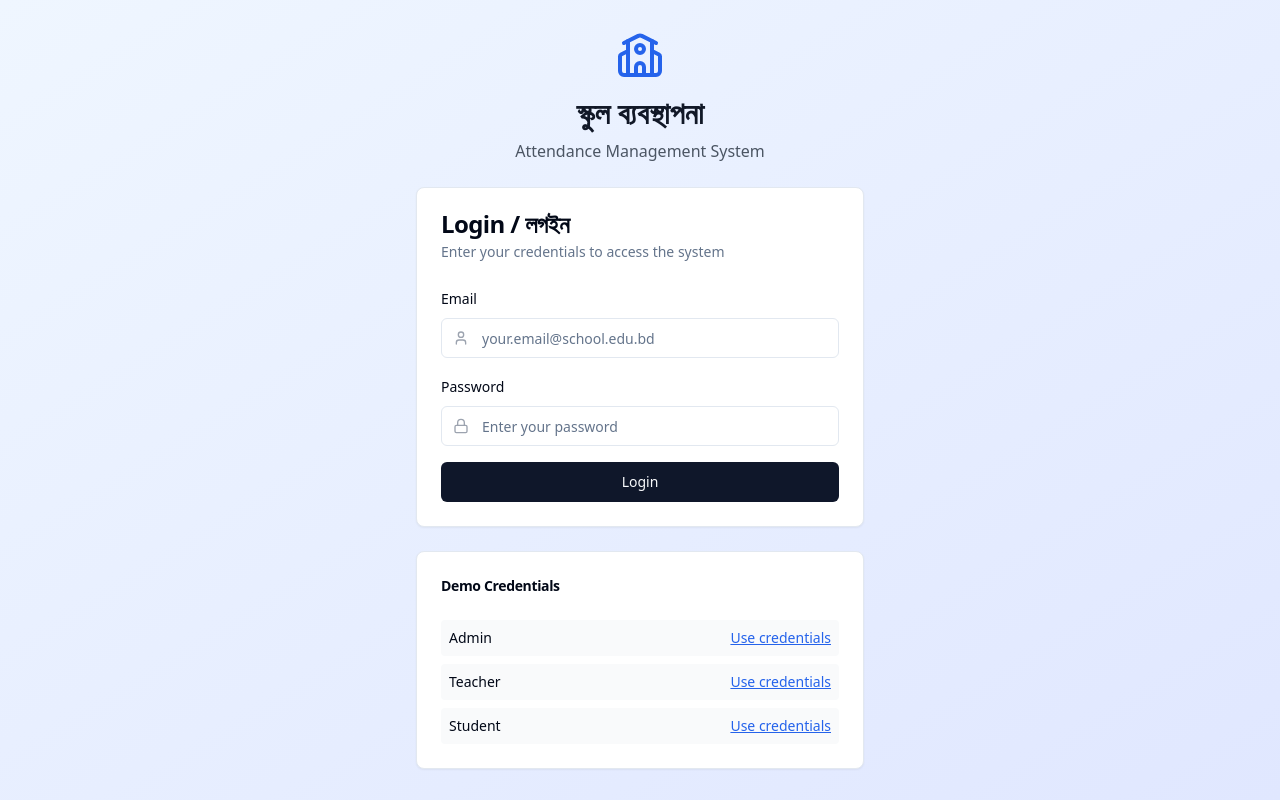
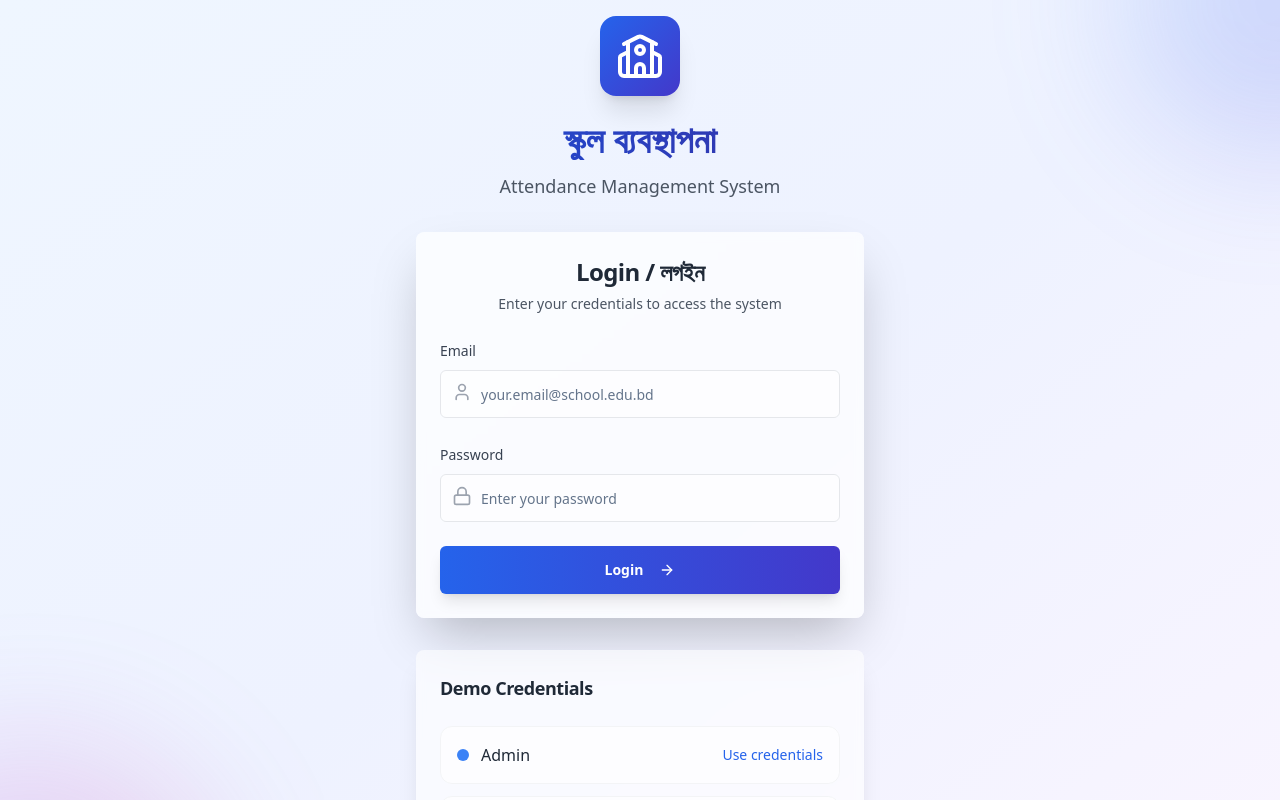
Before and after one commit to itzrana/shikkha-sathi-system, a React (Vite) app: page / in a window 1280 px wide. Shown: the top 800 px of the page. Built offline with nearby package versions, Linux system fonts and the light colour scheme.

Commit message:
Redesign UI
Refactor and redesign the user interface for improved aesthetics and user experience.

```diff
--- a/src/components/auth/LoginForm.tsx
+++ b/src/components/auth/LoginForm.tsx
@@ -6,7 +6,7 @@ import { Input } from '@/components/ui/input';
 import { Label } from '@/components/ui/label';
 import { Card, CardContent, CardDescription, CardHeader, CardTitle } from '@/components/ui/card';
 import { Alert, AlertDescription } from '@/components/ui/alert';
-import { Loader2, School, User, Lock } from 'lucide-react';
+import { Loader2, School, User, Lock, ArrowRight } from 'lucide-react';
 
 const LoginForm: React.FC = () => {
   const [email, setEmail] = useState('');
@@ -26,98 +26,118 @@ const LoginForm: React.FC = () => {
   };
 
   const demoCredentials = [
-    { email: 'admin@school.edu.bd', password: 'admin123', role: 'Admin' },
-    { email: 'teacher@school.edu.bd', password: 'teacher123', role: 'Teacher' },
-    { email: 'student@school.edu.bd', password: 'student123', role: 'Student' }
+    { email: 'admin@school.edu.bd', password: 'admin123', role: 'Admin', color: 'bg-blue-500' },
+    { email: 'teacher@school.edu.bd', password: 'teacher123', role: 'Teacher', color: 'bg-emerald-500' },
+    { email: 'student@school.edu.bd', password: 'student123', role: 'Student', color: 'bg-purple-500' }
   ];
 
   return (
-    <div className="min-h-screen bg-gradient-to-br from-blue-50 to-indigo-100 flex items-center justify-center p-4">
-      <div className="w-full max-w-md space-y-6">
+    <div className="min-h-screen bg-gradient-to-br from-blue-50 via-indigo-50 to-purple-50 flex items-center justify-center p-4 relative overflow-hidden">
+      {/* Background decorative elements */}
+      <div className="absolute inset-0 overflow-hidden">
+        <div className="absolute -top-40 -right-40 w-80 h-80 bg-gradient-to-br from-blue-400/20 to-indigo-600/20 rounded-full blur-3xl"></div>
+        <div className="absolute -bottom-40 -left-40 w-96 h-96 bg-gradient-to-br from-purple-400/20 to-pink-600/20 rounded-full blur-3xl"></div>
+      </div>
+
+      <div className="w-full max-w-md space-y-8 relative z-10">
         <div className="text-center">
-          <div className="flex justify-center mb-4">
-            <School className="h-12 w-12 text-blue-600" />
+          <div className="flex justify-center mb-6">
+            <div className="p-4 bg-gradient-to-br from-blue-600 to-indigo-700 rounded-2xl shadow-xl">
+              <School className="h-12 w-12 text-white" />
+            </div>
           </div>
-          <h1 className="text-3xl font-bold text-gray-900">স্কুল ব্যবস্থাপনা</h1>
-          <p className="text-gray-600 mt-2">Attendance Management System</p>
+          <h1 className="text-4xl font-bold bg-gradient-to-r from-blue-700 to-indigo-800 bg-clip-text text-transparent">
+            স্কুল ব্যবস্থাপনা
+          </h1>
+          <p className="text-gray-600 mt-3 text-lg">Attendance Management System</p>
         </div>
 
-        <Card>
-          <CardHeader>
-            <CardTitle>Login / লগইন</CardTitle>
-            <CardDescription>
+        <Card className="shadow-2xl border-0 bg-white/70 backdrop-blur-sm">
+          <CardHeader className="text-center pb-6">
+            <CardTitle className="text-2xl font-bold text-gray-800">Login / লগইন</CardTitle>
+            <CardDescription className="text-gray-600">
               Enter your credentials to access the system
             </CardDescription>
           </CardHeader>
           <CardContent>
-            <form onSubmit={handleSubmit} className="space-y-4">
+            <form onSubmit={handleSubmit} className="space-y-6">
               <div className="space-y-2">
-                <Label htmlFor="email">Email</Label>
+                <Label htmlFor="email" className="text-gray-700 font-medium">Email</Label>
                 <div className="relative">
-                  <User className="absolute left-3 top-3 h-4 w-4 text-gray-400" />
+                  <User className="absolute left-3 top-3 h-5 w-5 text-gray-400" />
                   <Input
                     id="email"
                     type="email"
                     placeholder="your.email@school.edu.bd"
                     value={email}
                     onChange={(e) => setEmail(e.target.value)}
-                    className="pl-10"
+                    className="pl-10 h-12 border-gray-200 focus:border-blue-500 focus:ring-blue-500 bg-white/50"
                     required
                   />
                 </div>
               </div>
 
               <div className="space-y-2">
-                <Label htmlFor="password">Password</Label>
+                <Label htmlFor="password" className="text-gray-700 font-medium">Password</Label>
                 <div className="relative">
-                  <Lock className="absolute left-3 top-3 h-4 w-4 text-gray-400" />
+                  <Lock className="absolute left-3 top-3 h-5 w-5 text-gray-400" />
                   <Input
                     id="password"
                     type="password"
                     placeholder="Enter your password"
                     value={password}
                     onChange={(e) => setPassword(e.target.value)}
-                    className="pl-10"
+                    className="pl-10 h-12 border-gray-200 focus:border-blue-500 focus:ring-blue-500 bg-white/50"
                     required
                   />
                 </div>
               </div>
 
               {error && (
-                <Alert variant="destructive">
-                  <AlertDescription>{error}</AlertDescription>
+                <Alert variant="destructive" className="bg-red-50 border-red-200">
+                  <AlertDescription className="text-red-800">{error}</AlertDescription>
                 </Alert>
               )}
 
-              <Button type="submit" className="w-full" disabled={isLoading}>
+              <Button
+                type="submit"
+                className="w-full h-12 bg-gradient-to-r from-blue-600 to-indigo-700 hover:from-blue-700 hover:to-indigo-800 text-white font-semibold shadow-lg hover:shadow-xl transition-all duration-300"
+                disabled={isLoading}
+              >
                 {isLoading ? (
                   <>
-                    <Loader2 className="mr-2 h-4 w-4 animate-spin" />
+                    <Loader2 className="mr-2 h-5 w-5 animate-spin" />
                     Logging in...
                   </>
                 ) : (
-                  'Login'
+                  <>
+                    Login
+                    <ArrowRight className="ml-2 h-5 w-5" />
+                  </>
                 )}
               </Button>
             </form>
           </CardContent>
         </Card>
 
-        <Card>
+        <Card className="shadow-xl border-0 bg-white/60 backdrop-blur-sm">
           <CardHeader>
-            <CardTitle className="text-sm">Demo Credentials</CardTitle>
+            <CardTitle className="text-lg text-gray-800">Demo Credentials</CardTitle>
           </CardHeader>
-          <CardContent className="space-y-2">
+          <CardContent className="space-y-3">
             {demoCredentials.map((cred, index) => (
-              <div key={index} className="flex justify-between items-center p-2 bg-gray-50 rounded">
-                <span className="font-medium text-sm">{cred.role}</span>
+              <div key={index} className="flex justify-between items-center p-4 bg-white/60 rounded-xl border border-gray-100 hover:bg-white/80 transition-all duration-300">
+                <div className="flex items-center space-x-3">
+                  <div className={`w-3 h-3 ${cred.color} rounded-full`}></div>
+                  <span className="font-medium text-gray-800">{cred.role}</span>
+                </div>
                 <button
                   type="button"
                   onClick={() => {
                     setEmail(cred.email);
                     setPassword(cred.password);
                   }}
-                  className="text-blue-600 hover:text-blue-800 text-sm underline"
+                  className="text-blue-600 hover:text-blue-800 text-sm font-medium hover:underline transition-colors duration-200"
                 >
                   Use credentials
                 </button>
--- a/src/components/dashboard/DashboardStats.tsx
+++ b/src/components/dashboard/DashboardStats.tsx
@@ -1,7 +1,7 @@
 
 import React from 'react';
 import { Card, CardContent, CardHeader, CardTitle } from '@/components/ui/card';
-import { Users, Calendar, CheckCircle, XCircle } from 'lucide-react';
+import { Users, Calendar, CheckCircle, XCircle, TrendingUp, Clock } from 'lucide-react';
 import { useAuth } from '@/contexts/AuthContext';
 
 const DashboardStats: React.FC = () => {
@@ -15,25 +15,37 @@ const DashboardStats: React.FC = () => {
             title: 'Total Students / মোট শিক্ষার্থী',
             value: '1,234',
             icon: Users,
-            color: 'text-blue-600'
+            color: 'text-blue-600',
+            bgColor: 'bg-gradient-to-br from-blue-500 to-blue-600',
+            iconBg: 'bg-blue-100',
+            change: '+12%'
           },
           {
             title: 'Total Teachers / মোট শিক্ষক',
             value: '56',
             icon: Users,
-            color: 'text-green-600'
+            color: 'text-emerald-600',
+            bgColor: 'bg-gradient-to-br from-emerald-500 to-emerald-600',
+            iconBg: 'bg-emerald-100',
+            change: '+3%'
           },
           {
             title: 'Classes Today / আজকের ক্লাস',
             value: '32',
             icon: Calendar,
-            color: 'text-purple-600'
+            color: 'text-purple-600',
+            bgColor: 'bg-gradient-to-br from-purple-500 to-purple-600',
+            iconBg: 'bg-purple-100',
+            change: '+5%'
           },
           {
             title: 'Present Today / আজ উপস্থিত',
             value: '1,089',
             icon: CheckCircle,
-            color: 'text-green-600'
+            color: 'text-green-600',
+            bgColor: 'bg-gradient-to-br from-green-500 to-green-600',
+            iconBg: 'bg-green-100',
+            change: '+8%'
           }
         ];
 
@@ -43,25 +55,37 @@ const DashboardStats: React.FC = () => {
             title: 'My Classes / আমার ক্লাস',
             value: '5',
             icon: Calendar,
-            color: 'text-blue-600'
+            color: 'text-blue-600',
+            bgColor: 'bg-gradient-to-br from-blue-500 to-blue-600',
+            iconBg: 'bg-blue-100',
+            change: '+2%'
           },
           {
             title: 'Total Students / মোট শিক্ষার্থী',
             value: '150',
             icon: Users,
-            color: 'text-green-600'
+            color: 'text-emerald-600',
+            bgColor: 'bg-gradient-to-br from-emerald-500 to-emerald-600',
+            iconBg: 'bg-emerald-100',
+            change: '+5%'
           },
           {
             title: 'Present Today / আজ উপস্থিত',
             value: '142',
             icon: CheckCircle,
-            color: 'text-green-600'
+            color: 'text-green-600',
+            bgColor: 'bg-gradient-to-br from-green-500 to-green-600',
+            iconBg: 'bg-green-100',
+            change: '+3%'
           },
           {
             title: 'Absent Today / আজ অনুপস্থিত',
             value: '8',
             icon: XCircle,
-            color: 'text-red-600'
+            color: 'text-red-600',
+            bgColor: 'bg-gradient-to-br from-red-500 to-red-600',
+            iconBg: 'bg-red-100',
+            change: '-2%'
           }
         ];
 
@@ -70,26 +94,38 @@ const DashboardStats: React.FC = () => {
           {
             title: 'Attendance Rate / উপস্থিতির হার',
             value: '94%',
-            icon: CheckCircle,
-            color: 'text-green-600'
+            icon: TrendingUp,
+            color: 'text-green-600',
+            bgColor: 'bg-gradient-to-br from-green-500 to-green-600',
+            iconBg: 'bg-green-100',
+            change: '+2%'
           },
           {
             title: 'Present Days / উপস্থিত দিন',
             value: '156',
             icon: CheckCircle,
-            color: 'text-blue-600'
+            color: 'text-blue-600',
+            bgColor: 'bg-gradient-to-br from-blue-500 to-blue-600',
+            iconBg: 'bg-blue-100',
+            change: '+15'
           },
           {
             title: 'Absent Days / অনুপস্থিত দিন',
             value: '10',
             icon: XCircle,
-            color: 'text-red-600'
+            color: 'text-red-600',
+            bgColor: 'bg-gradient-to-br from-red-500 to-red-600',
+            iconBg: 'bg-red-100',
+            change: '-3'
           },
           {
             title: 'Late Days / দেরি দিন',
             value: '3',
-            icon: Calendar,
-            color: 'text-yellow-600'
+            icon: Clock,
+            color: 'text-yellow-600',
+            bgColor: 'bg-gradient-to-br from-yellow-500 to-yellow-600',
+            iconBg: 'bg-yellow-100',
+            change: '-1'
           }
         ];
 
@@ -103,14 +139,29 @@ const DashboardStats: React.FC = () => {
   return (
     <div className="grid grid-cols-1 md:grid-cols-2 lg:grid-cols-4 gap-6 mb-8">
       {stats.map((stat, index) => (
-        <Card key={index}>
-          <CardHeader className="flex flex-row items-center justify-between space-y-0 pb-2">
-            <CardTitle className="text-sm font-medium">{stat.title}</CardTitle>
-            <stat.icon className={`h-4 w-4 ${stat.color}`} />
-          </CardHeader>
-          <CardContent>
-            <div className={`text-2xl font-bold ${stat.color}`}>{stat.value}</div>
+        <Card key={index} className="relative overflow-hidden border-0 shadow-lg hover:shadow-xl transition-all duration-300 hover:-translate-y-1 bg-white">
+          <div className="absolute inset-0 bg-gradient-to-br from-gray-50 via-white to-gray-50"></div>
+          <CardContent className="relative p-6">
+            <div className="flex items-center justify-between">
+              <div className="space-y-2">
+                <p className="text-sm font-medium text-gray-600">{stat.title}</p>
+                <div className="flex items-center space-x-2">
+                  <p className={`text-3xl font-bold ${stat.color}`}>{stat.value}</p>
+                  <span className={`text-xs px-2 py-1 rounded-full font-medium ${
+                    stat.change.startsWith('+')
+                      ? 'bg-green-100 text-green-700'
+                      : 'bg-red-100 text-red-700'
+                  }`}>
+                    {stat.change}
+                  </span>
+                </div>
+              </div>
+              <div className={`p-3 rounded-xl ${stat.iconBg} shadow-sm`}>
+                <stat.icon className={`h-6 w-6 ${stat.color}`} />
+              </div>
+            </div>
           </CardContent>
+          <div className={`absolute bottom-0 left-0 right-0 h-1 ${stat.bgColor}`}></div>
         </Card>
       ))}
     </div>
```
Also changed, not shown: src/components/layout/Layout.tsx (+35 -25 lines), src/components/layout/Navbar.tsx (+17 -15 lines), src/components/layout/Sidebar.tsx (+15 -7 lines).
